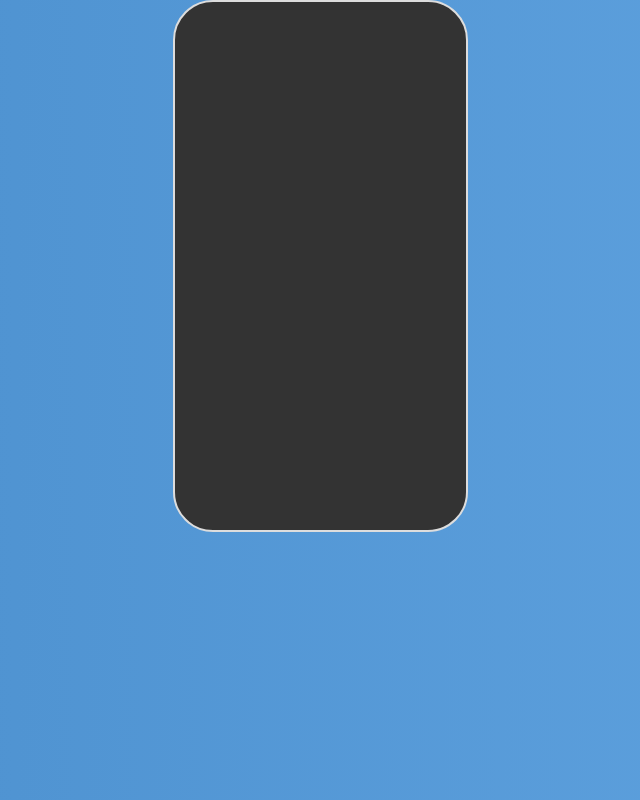
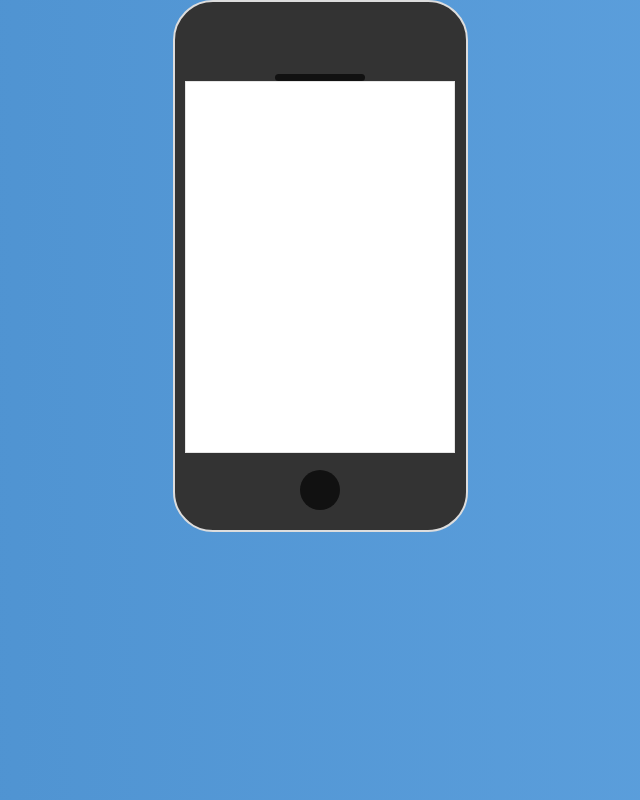
Before and after one commit to Bex0n/wnucheck-mvp, a Next.js app in the folder frontend/: page /Smartphone in a window 1280 px wide. Shown: the whole page, without its empty margins (320-960 px from the left). Built offline with nearby package versions, Linux system fonts and the light colour scheme.

Commit message:
little styles fix

```diff
--- a/frontend/src/styles/Smartphone.module.css
+++ b/frontend/src/styles/Smartphone.module.css
@@ -80,7 +80,7 @@
 
 }
 
-#acenzione-button {
+.acenzione-button {
   background-color: #333;
 
   height: 20px;
@@ -95,7 +95,7 @@
 }
 
 
-#volume-su {
+.volume-su {
   height: 40px;
   width: 3px;
   left: -7px;
@@ -109,7 +109,7 @@
 
 }
 
-#volume-giu {
+.volume-giu {
   height: 40px;
   width: 3px;
   left: -7px;
@@ -125,7 +125,7 @@
 }
 
 
-#dettaglio {
+.dettaglio {
   position: absolute;
   left: 0;
   top: 17px;
@@ -133,7 +133,7 @@
 }
 
 
-#fotocamera {
+.fotocamera {
   background: #111;
   height: 7px;
   width: 7px;
@@ -143,7 +143,7 @@
   display: block;
 }
 
-#sensore {
+.sensore {
   background: #111;
   height: 7px;
   width: 7px;
@@ -153,7 +153,7 @@
   display: block;
 }
 
-#microfono {
+.microfono {
   background: #111;
   height: 7px;
   width: 90px;
@@ -162,9 +162,9 @@
 }
 
 
-#schermo {
-  height: 522px;
-  width: 295px;
+.schermo {
+  height: 372px;
+  width: 270px;
   background-color: #fff;
   box-shadow: 0 0 0 1px rgba(0, 0, 0, 0.1)inset;
   overflow: hidden;
@@ -173,7 +173,7 @@
 }
 
 
-#bottone {
+.bottone {
   height: 40px;
   width: 40px;
   background: #111;
@@ -192,7 +192,7 @@
 
 
 
-#header {
+.header {
   background: #555;
   box-shadow: 1px 2px 7px #333;
 }
@@ -204,7 +204,7 @@
 }
 
 
-#menu {
+.menu {
   position: relative;
   height: 60px;
 
@@ -212,18 +212,18 @@
 
 }
 
-#menu ul {
+.menu ul {
   list-style: none;
 }
 
-#menu ul li {
+.menu ul li {
   float: left;
   padding: 3px;
 
 }
 
 
-#menu ul li a {
+.menu ul li a {
   display: block;
   padding: 20px;
   color: #fff;
@@ -234,7 +234,7 @@
 
 }
 
-#menu ul li a:hover {
+.menu ul li a:hover {
   background: #444;
   transition-property: background-color;
   transition-duration: 0.4s;
@@ -259,7 +259,7 @@
 
 
 
-#menu ul {
+.menu ul {
   display: none;
   padding: 60px;
 
@@ -267,7 +267,7 @@
 
 }
 
-#menu ul li {
+.menu ul li {
   float: none;
   background: #555;
 
@@ -282,7 +282,7 @@
 
 }
 
-#menu ul.menu-responsive {
+.menu ul.menu-responsive {
   display: block;
   width: 100%;
   margin-top: 0;
```
Also changed, not shown: frontend/src/pages/index.tsx (+6 -1 lines).
